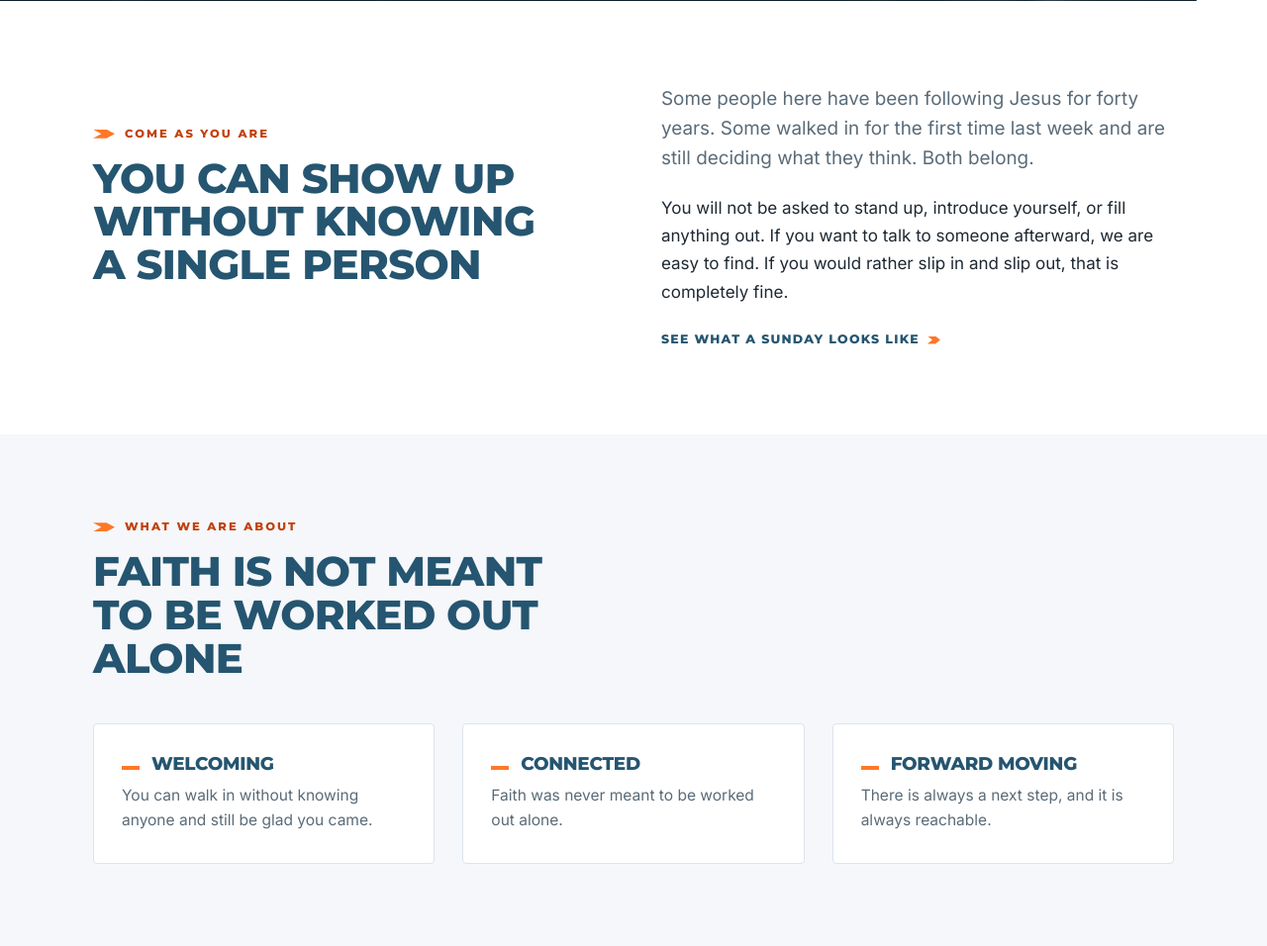
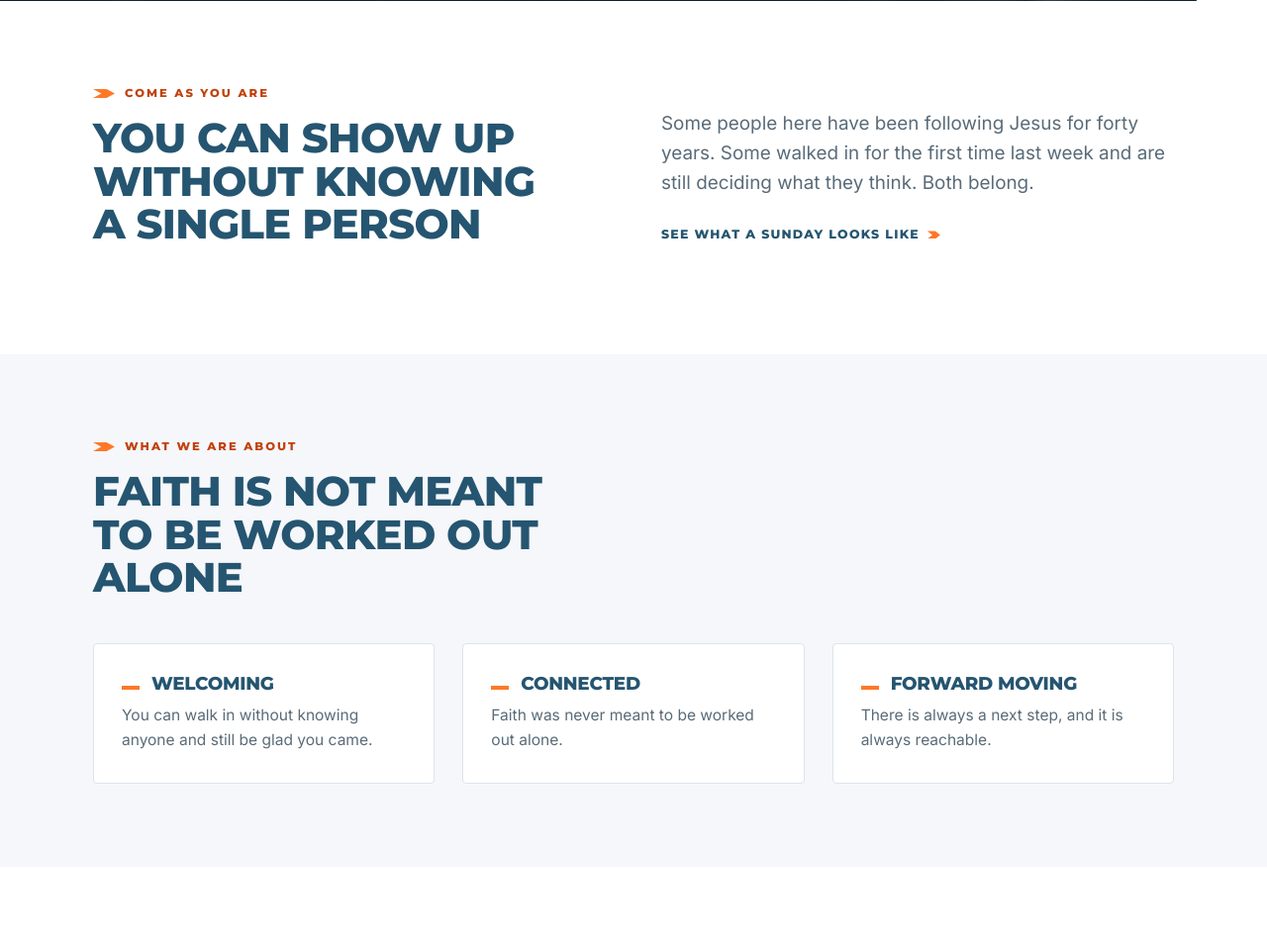
Before and after one commit to isaach3lms/engage-church, a Flask app: page / in a window 1280 px wide. Shown: the part 873-1829 px from the top of the page at 99% size. Run offline with Flask 3, Linux system fonts and the light colour scheme.

Commit message:
Trim second paragraph from home come-as-you-are section

```diff
--- a/templates/home.html
+++ b/templates/home.html
@@ -29,11 +29,6 @@
           Some people here have been following Jesus for forty years. Some walked in
           for the first time last week and are still deciding what they think.
           Both belong.
-        </p>
-        <p>
-          You will not be asked to stand up, introduce yourself, or fill anything out.
-          If you want to talk to someone afterward, we are easy to find. If you would
-          rather slip in and slip out, that is completely fine.
         </p>
         <a class="link" href="{{ url_for('visit') }}">See what a Sunday looks like</a>
       </div>
```
